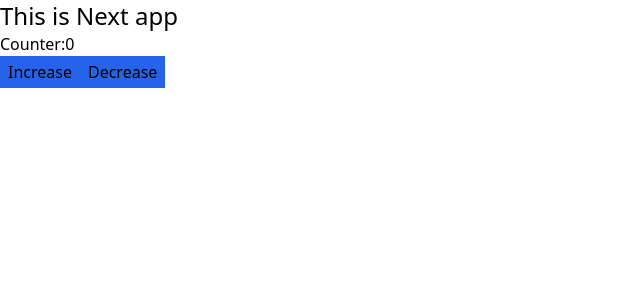
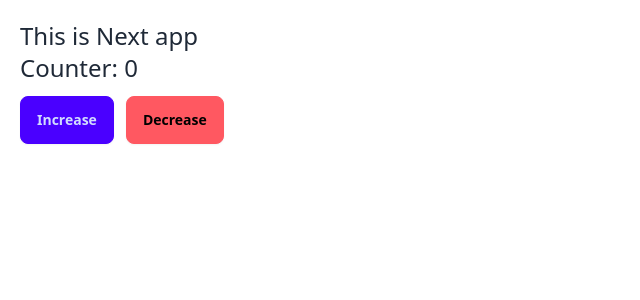
Before and after one commit to nayon117/my-nextjs-app, a Next.js app: page / in a window 1280 px wide. Shown: the top 300 px of the page, without its empty margins (0-640 px from the left). Built offline with nearby package versions, Linux system fonts and the light colour scheme.

Commit message:
integrate daisyui

```diff
--- a/src/app/layout.js
+++ b/src/app/layout.js
@@ -7,7 +7,7 @@
 export default function RootLayout({ children }) {
  return (
     <html lang="en">
-      <body>{children}</body>
+      <body className='p-5'>{children}</body>
     </html>
   )
 }
--- a/src/components/Counter/Counter.js
+++ b/src/components/Counter/Counter.js
@@ -4,16 +4,16 @@
 const Counter = () => {
   const [counter, setCounter] = useState(0);
   return (
-    <div>
-      <h3>Counter:{counter}</h3>
+    <div className="space-y-3">
+      <h3 className="text-2xl">Counter: {counter}</h3>
       <button
-        className="btn bg-blue-600 px-2 py-1"
+        className="btn btn-primary mr-3"
         onClick={() => setCounter(counter + 1)}
       >
         Increase
       </button>
       <button
-        className="btn bg-blue-600 px-2 py-1"
+        className="btn btn-error"
         onClick={() => setCounter(counter - 1)}
       >
         Decrease
--- a/tailwind.config.js
+++ b/tailwind.config.js
@@ -14,5 +14,5 @@
       },
     },
   },
-  plugins: [],
+  plugins: [require("daisyui")],
 };
```
Also changed, not shown: package.json (+6 -5 lines), 1 other file (tests, documents, lock files or other folders).
